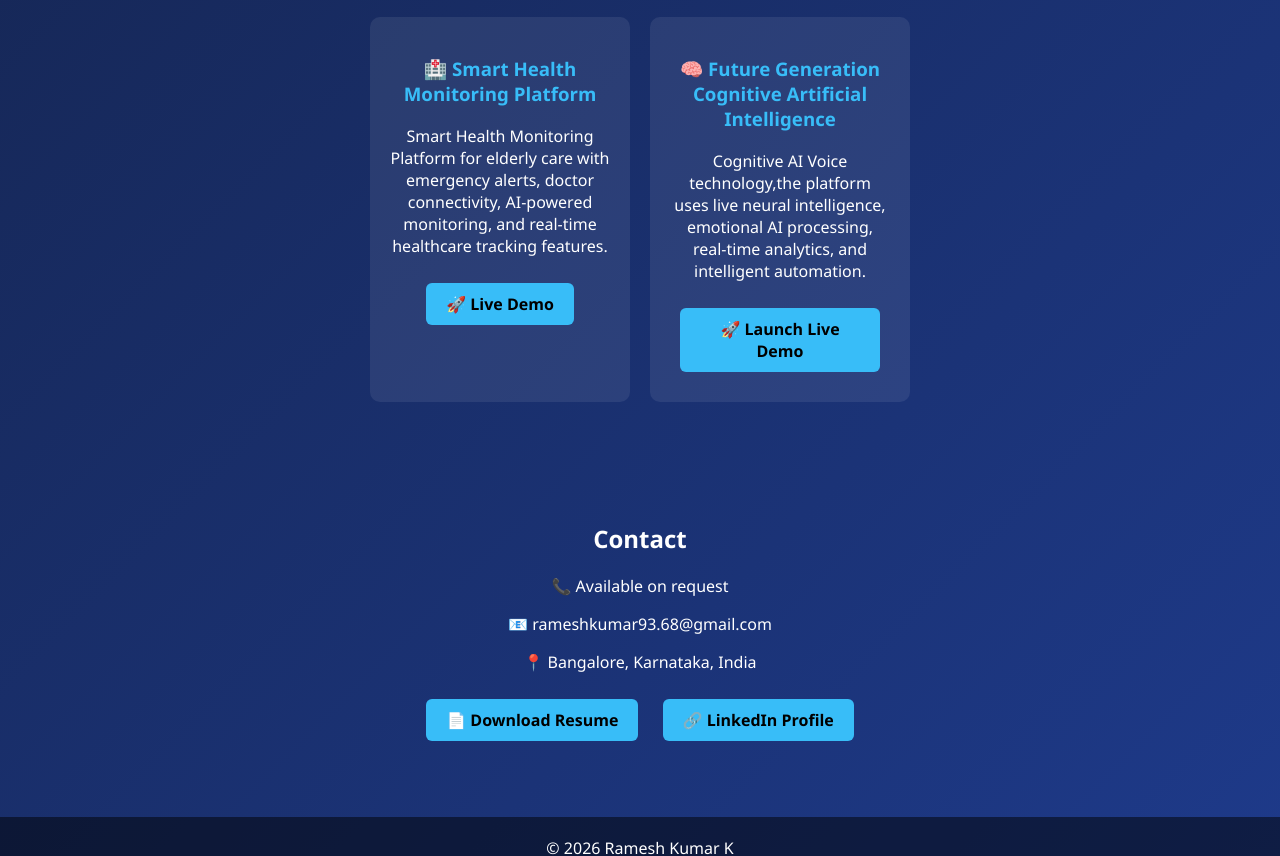
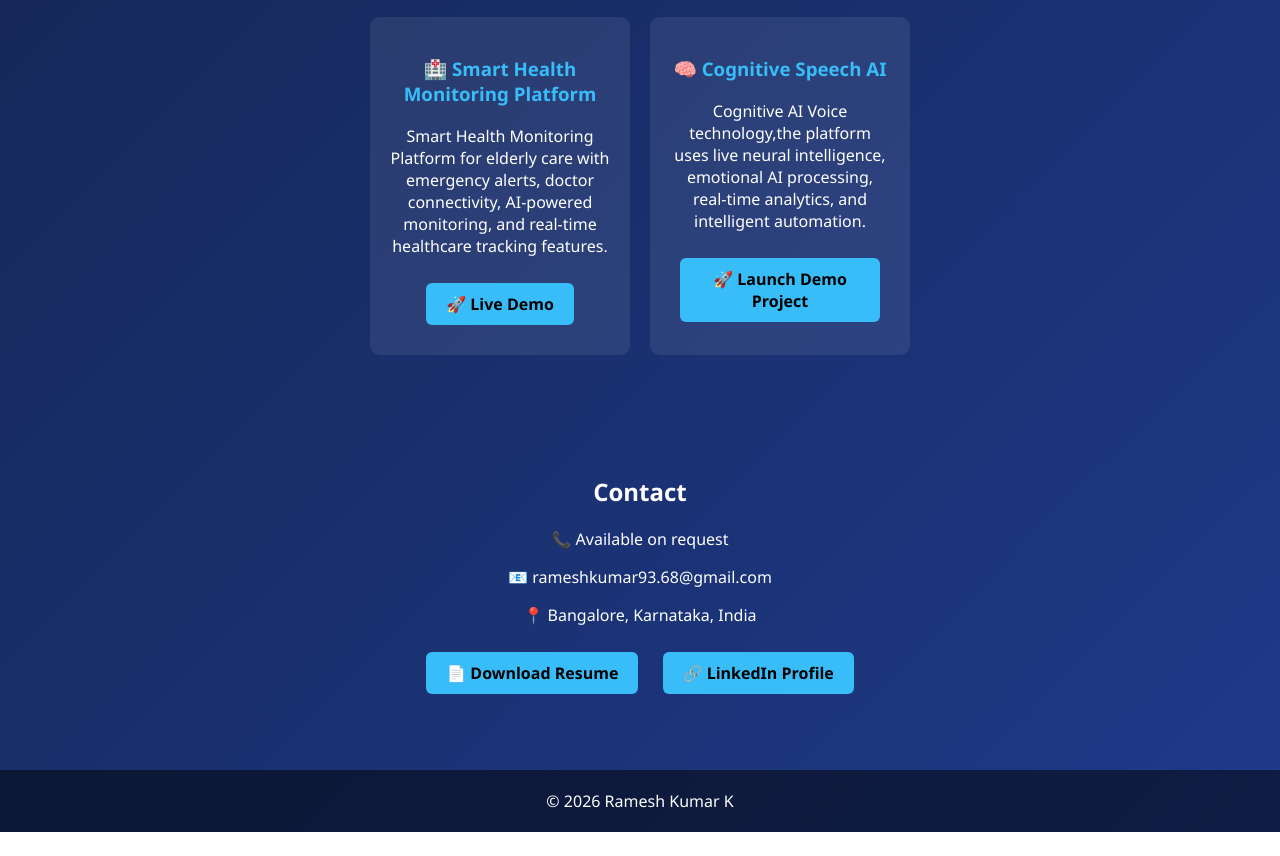
Before and after one commit to rames-qa/Rameshkumar-K, a plain HTML site: page index.html in a window 1280 px wide. Shown: the part 2078-2934 px from the top of the page. After the commit the page ends 2910 px from the top, so only its background shows below. Drawn offline with Linux system fonts and the light colour scheme.

Commit message:
Update index.html

```diff
--- a/index.html
+++ b/index.html
@@ -580,7 +580,7 @@ footer {
         <div class="card">
 
             <h3 style="color:#38bdf8;">
-                🧠 Future Generation Cognitive Artificial Intelligence
+                🧠 Cognitive Speech AI
             </h3>
 
             <p>
@@ -593,7 +593,7 @@ footer {
             <a href="https://rames-qa.github.io/Cognitive-AI/"
                target="_blank"
                class="btn">
-               🚀 Launch Live Demo
+               🚀 Launch Demo Project
             </a>
 
         </div>
```
